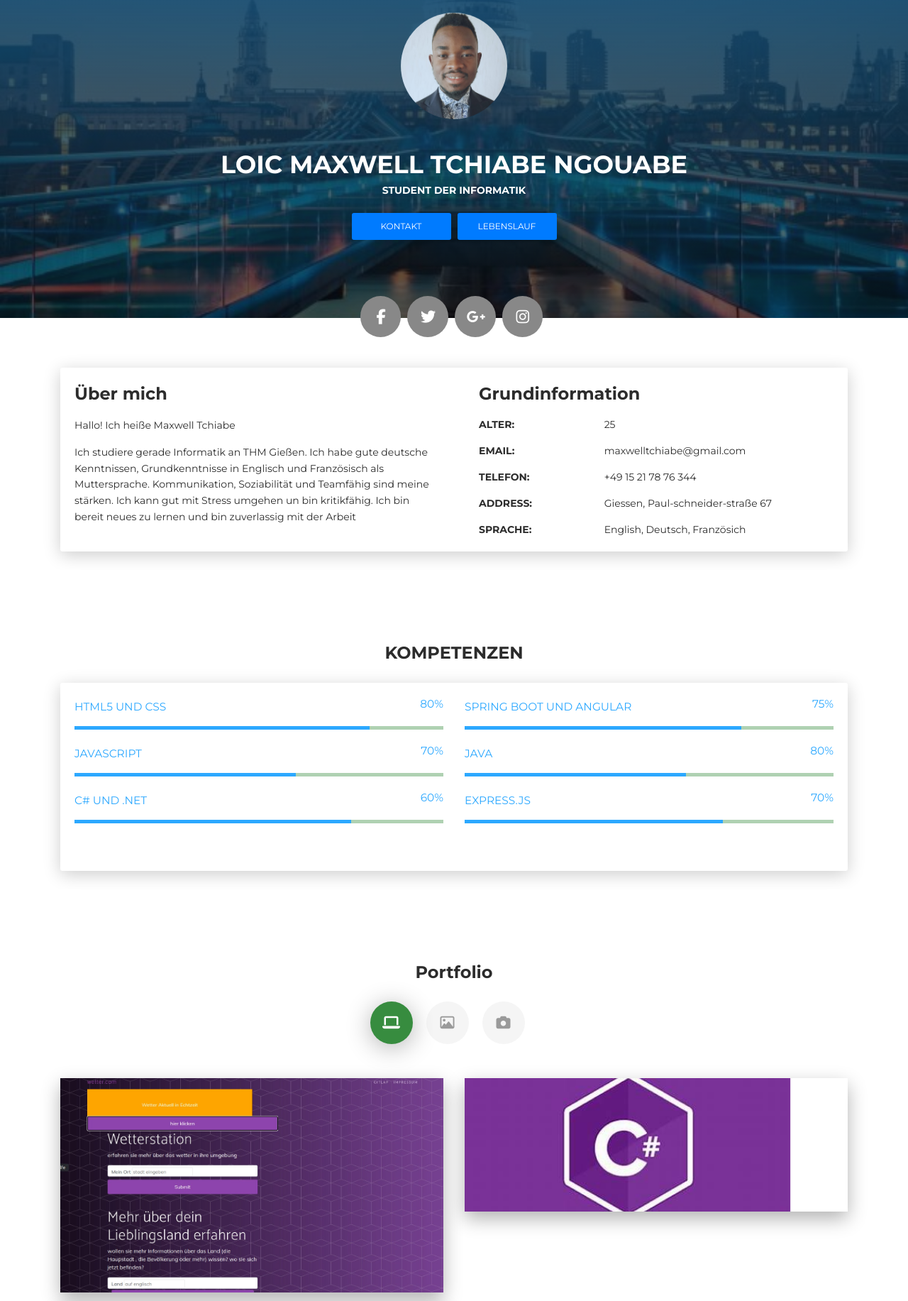
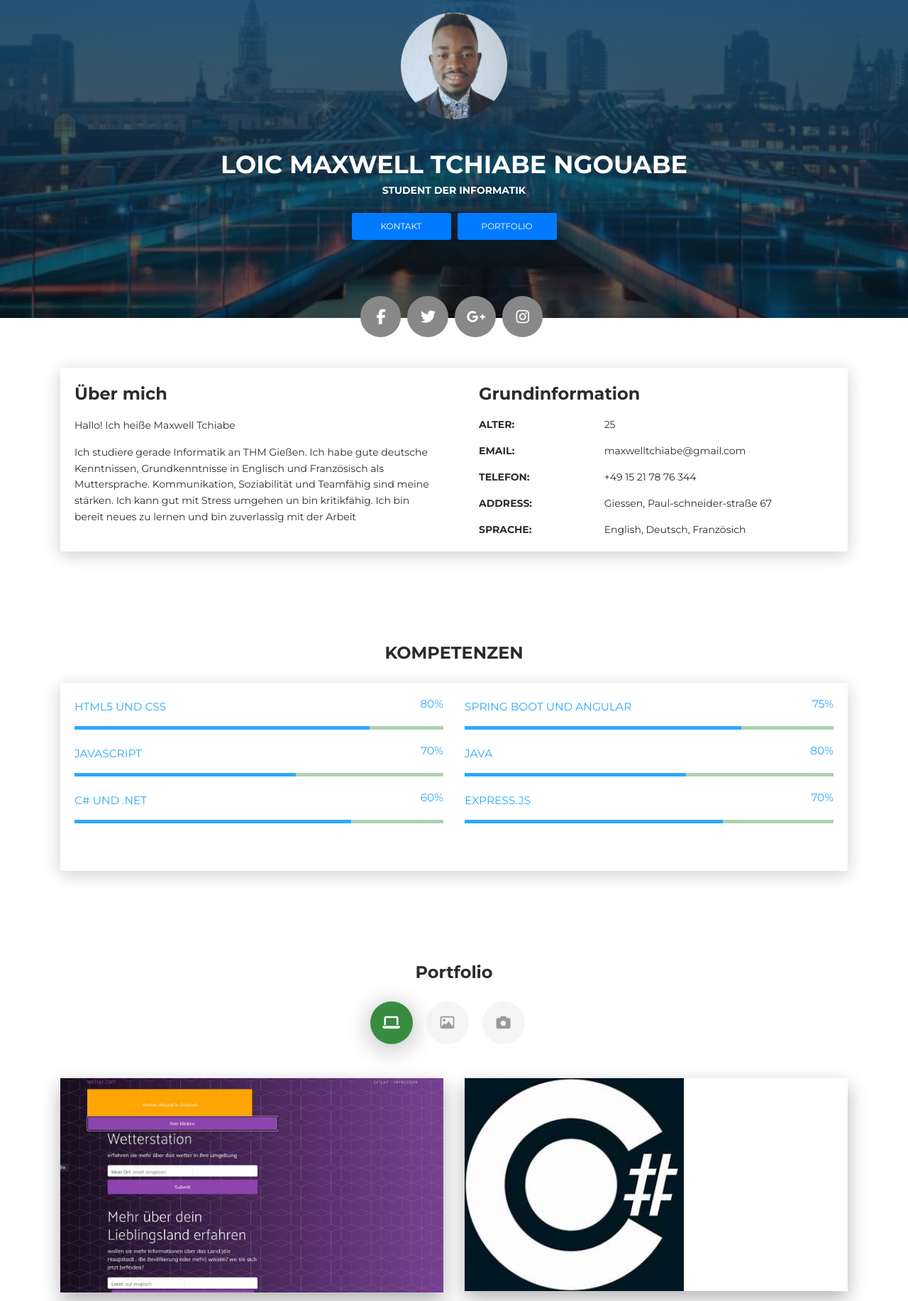
Before and after one commit to maxwell-tchiabe/Webseite, a plain HTML site: page index.html in a window 1280 px wide. Shown: the part 102-1935 px from the top of the page at 71% size. Drawn offline with Linux system fonts and the light colour scheme.

Commit message:
änderung

```diff
--- a/index.html
+++ b/index.html
@@ -50,7 +50,7 @@
         <div class="content-center">
           <div class="cc-profile-image"><a href="#"><img src="images/loic.jpeg" alt="Image"/></a></div>
           <div class="h2 title"> LOIC MAXWELL TCHIABE NGOUABE</div>
-          <p class="category text-white">Student der Informatik</p><a class="btn btn-primary smooth-scroll mr-2" href="#contact" data-aos="zoom-in" data-aos-anchor="data-aos-anchor">KONTAKT</a><a class="btn btn-primary" href="https://drive.google.com/file/d/1uvxGe6tvNhkL0zKoYEjYVAQlQh6x-6Oh/view?usp=sharing" data-aos="zoom-in" data-aos-anchor="data-aos-anchor">LEBENSLAUF</a>
+          <p class="category text-white">Student der Informatik</p><a class="btn btn-primary smooth-scroll mr-2" href="#contact" data-aos="zoom-in" data-aos-anchor="data-aos-anchor">KONTAKT</a><a class="btn btn-primary" href="#portfolio" data-aos="zoom-in" data-aos-anchor="data-aos-anchor">PORTFOLIO</a>
         </div>
       </div>
       <div class="section">
@@ -216,9 +216,9 @@
             </div>
             <div class="col-md-6">
               <div class="cc-porfolio-image img-raised" data-aos="fade-up" data-aos-anchor-placement="top-bottom"><a href="https://github.com/maxwell-tchiabe/CSharp-Spiel">
-                  <figure class="cc-effect"><img src="images/cshap.jpeg" alt="Image"/>
+                  <figure class="cc-effect"><img src="images/shp.jpeg" alt="Image"/>
                     <figcaption>
-                      <div class="h4">Consol-Spiel-in-C#</div>
+                      <div class="h4">Console-Game mit C#</div>
                       <p>Objekt Orientierte Programmierung</p>
                     </figcaption>
                   </figure></a></div>
```
Also changed, not shown: images/csap.png (added), images/cshp.jpeg (added), images/shp.jpeg (added).
